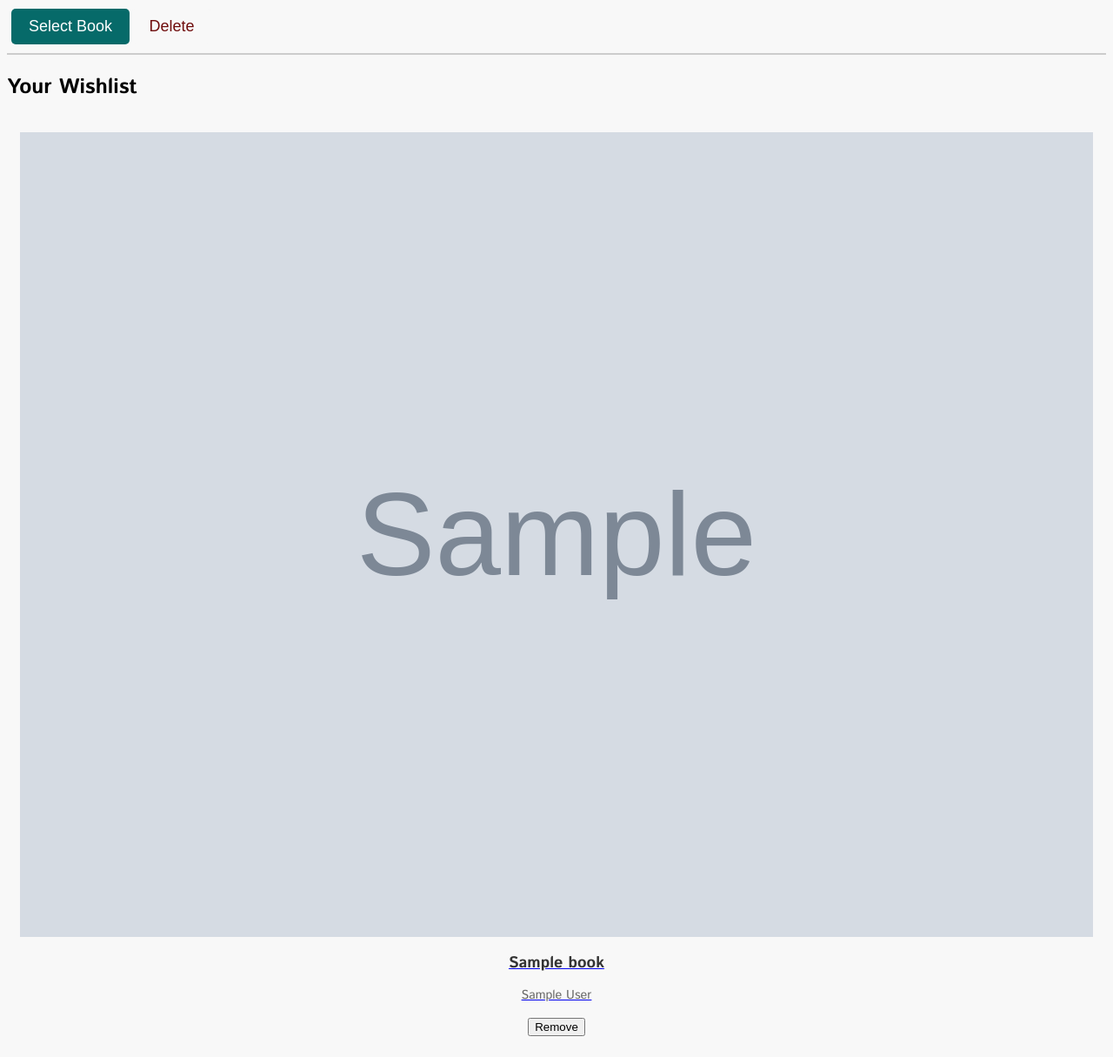
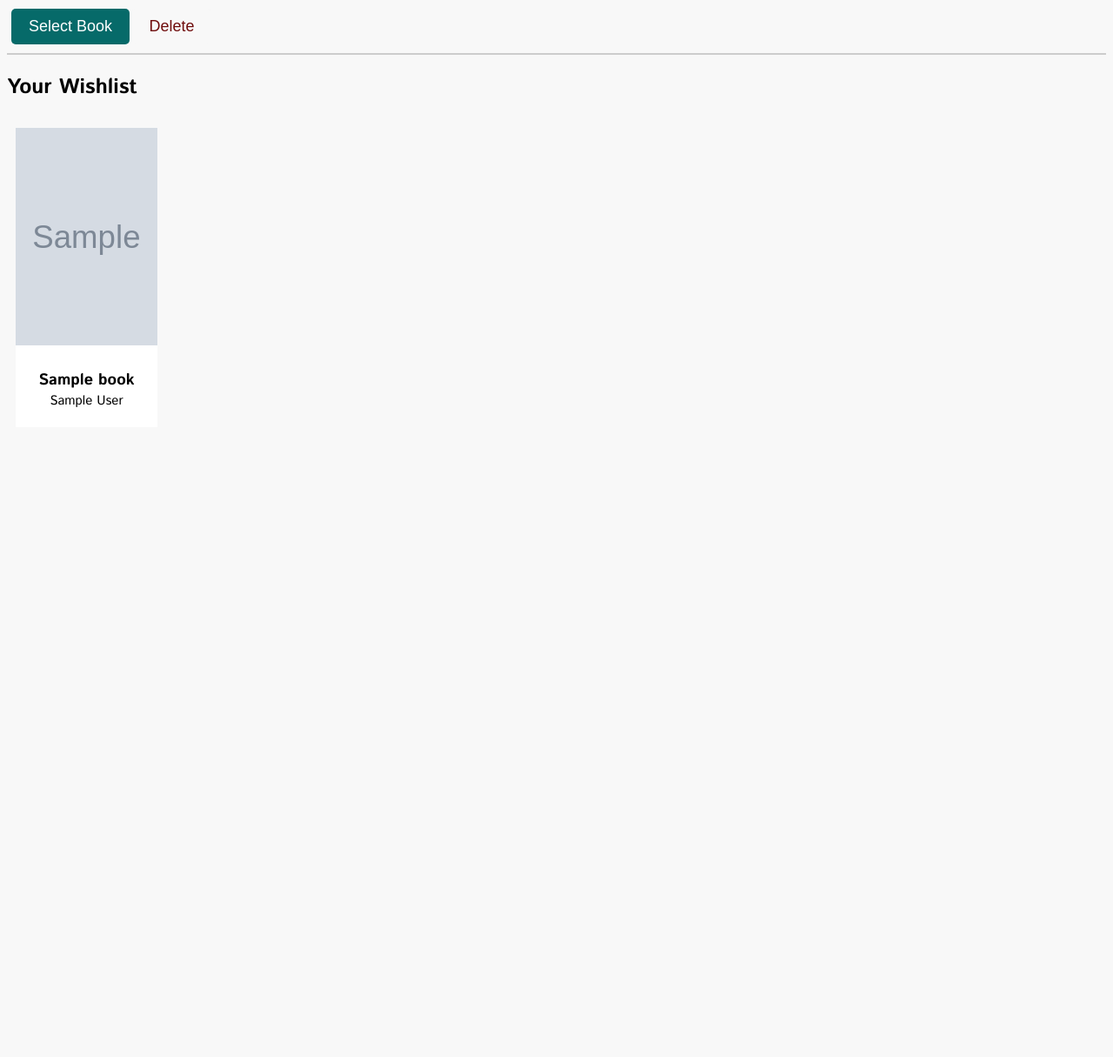
Before and after one commit to danaiaxx/LibroCo, a Flask app: template LibroCoWeb-ReaderDash/templates/wishlist.html in a window 1280 px wide. Shown: the part 68-1283 px from the top of the page at 87% size. After the commit the page ends 536 px from the top, so only its background shows below. Run offline with Flask 3, Linux system fonts and the light colour scheme; the template is opened without the code that fills it: most values are stand-ins (such as "Sample title", 1, 10 or a date in 2020); grey boxes marked "Sample" are stand-in pictures.

Commit message:
1st commit on wishlist

```diff
--- a/LibroCoWeb-ReaderDash/static/css/wishliststyle.css
+++ b/LibroCoWeb-ReaderDash/static/css/wishliststyle.css
@@ -62,3 +62,84 @@ body {
     font-size: 0.9rem;
     color: #666;
 }
+
+.book-container {
+    display: flex;
+    flex-wrap: wrap;
+    justify-content: flex-start; /* Align items to the start */
+    gap: 5px; /* Space between cards */
+    margin-right: auto;
+    margin-left: auto;
+}
+
+.flexerist {
+    flex: 1 1 calc(25% - 10px); /* Adjust to 25% width with 10px gap */
+    max-width: 10.2rem; /* Max width for each item */
+    margin: 10px;
+}
+
+.card {
+    background-color: #fff;
+    overflow: hidden;
+    transition: transform 0.3s;
+    width: 100%;
+}
+
+.card:hover {
+    transform: translateY(-10px);
+    box-shadow: 2px 10px 15px rgba(0, 0, 0, 0.2);
+    cursor: pointer;
+}
+
+.card-img-top {
+    width: 100%;
+    height: 250px; /* Fixed height to match the book cover size */
+    object-fit: cover; /* Ensures the image covers the area and fills the space */
+}
+
+.card-body {
+    padding: 15px;
+    white-space: nowrap;
+    overflow: hidden;
+    text-overflow: ellipsis;
+    position: relative;
+}
+
+.card-title {
+    font-size: 18px;
+    font-weight: bold;
+    color: #000000;
+    margin: 0;
+    text-overflow: ellipsis;
+    overflow: hidden;
+}
+
+.card-text {
+    font-size: 15px;
+    color: #000000;
+    margin-top: 4px;
+    text-overflow: ellipsis;
+    overflow: hidden;
+}
+
+.card a {
+    text-decoration: none; /* Remove underline */
+}
+
+.card a:hover {
+    text-decoration: none;
+}
+
+.card:hover .card-title,
+.card:hover .card-text {
+    white-space: normal;
+    overflow: visible;
+    text-overflow: clip;
+}
+
+.no-books-message {
+    font-size: 18px;
+    color: #999;
+    text-align: center;
+    padding: 40px;
+}
--- a/LibroCoWeb-ReaderDash/templates/wishlist.html
+++ b/LibroCoWeb-ReaderDash/templates/wishlist.html
@@ -46,20 +46,24 @@
     <div class="wishlist-content">
         <h2>Your Wishlist</h2>
 
+        <div class="book-container">
         {% if wishlist_books %}
             {% for book in wishlist_books %}
-                <div class="book-card">
-                    <a href="{{ url_for('view_book', book_id=book['book_id']) }}">
-                        <img src="{{ book['image_url'] }}" alt="{{ book['book_title'] }}">
-                        <h3>{{ book['book_title'] }}</h3>
-                        <p>{{ book['author'] }}</p>
-                    </a>
-                    <button class="remove-button" onclick="window.location.href='{{ url_for('remove_from_wishlist', book_id=book['book_id']) }}'">Remove</button>
+            <div class="flexerist">
+                <div class="card">
+                        <!-- Ensure the image URL is correct -->
+                        <img src="{{ url_for('static', filename=book['image']) }}" class="card-img-top" alt="{{ book['book_title'] }}">
+                        <div class="card-body" style="text-align: center; padding: 20px;">
+                            <h5 class="card-title" style="margin-top: 0%; margin-bottom: 0%;">{{ book['book_title'] }}</h5>
+                            <p class="card-text" style="margin-top: 0%; margin-bottom: 0%;">{{ book['author'] }}</p>
+                        </div>
                 </div>
+            </div>
             {% endfor %}
         {% else %}
             <p>Your wishlist is empty.</p>
         {% endif %}
+        </div>
     </div>
 
     <!-- Add JavaScript functions if needed -->
```
Also changed, not shown: LibroCoWeb-ReaderDash/libroco.db.
